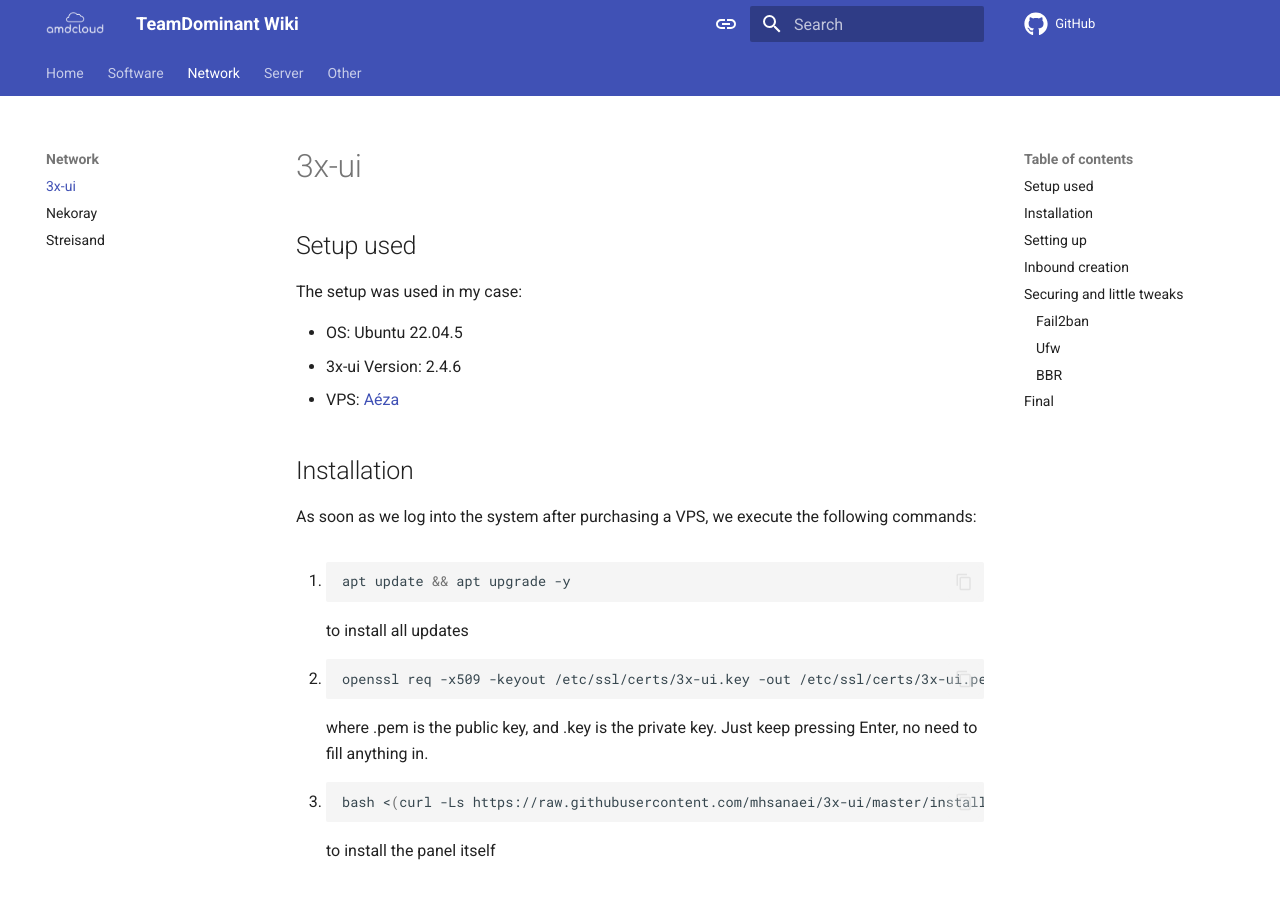
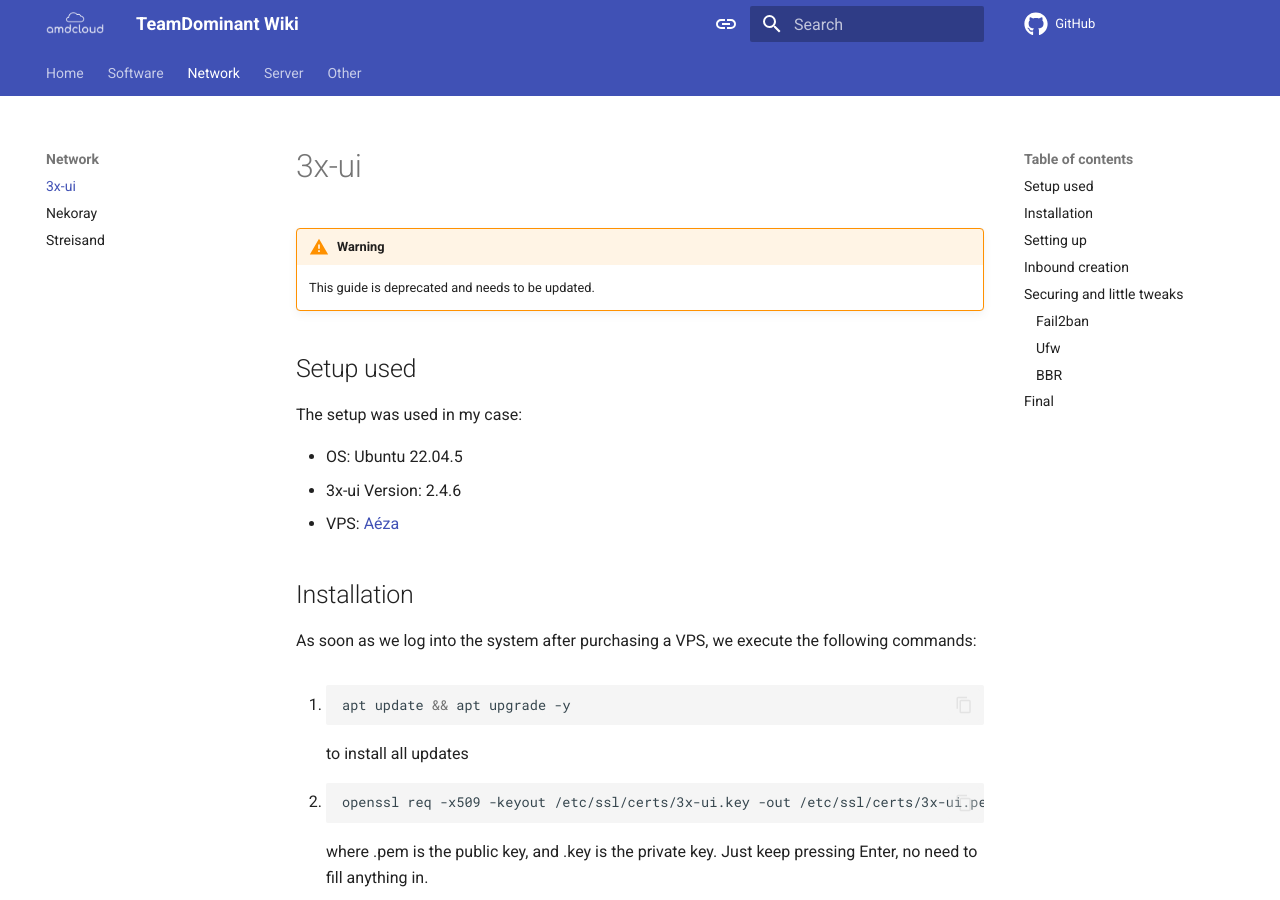
Before and after one commit to TeamDominant/Wiki-mkdocs, an MkDocs documentation site: the page built from docs/3x-ui.md, in a window 1280 px wide and 900 px high. Built offline with MkDocs 1.6.1 and Material for MkDocs 9.7.7, drawn with Linux system fonts in a browser that asks for light colours; comment, search, counter and statistics services are not loaded.

Commit message:
Deprecation: 3xui guide needs to be updated

```diff
--- a/docs/3x-ui.md
+++ b/docs/3x-ui.md
@@ -1,4 +1,7 @@
 # 3x-ui
+
+!!! warning
+    This guide is deprecated and needs to be updated.
 
 ## Setup used
 
```
